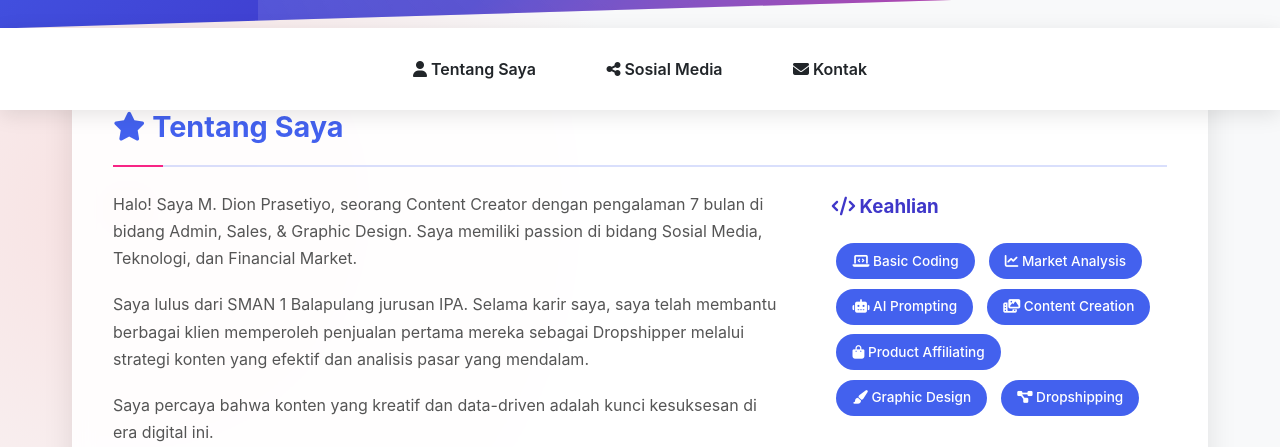
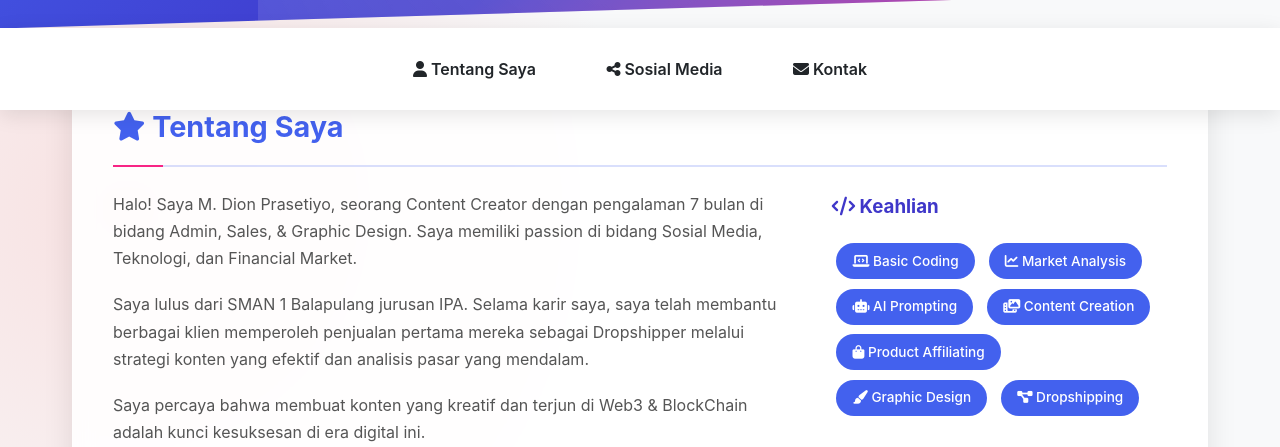
Before and after one commit to dionprsty/dionportofolio, a plain HTML site: page index.html in a window 1280 px wide. Shown: the part 353-800 px from the top of the page. Drawn offline with nearby package versions, Linux system fonts and the light colour scheme.

Commit message:
Update index.html

```diff
--- a/index.html
+++ b/index.html
@@ -537,7 +537,7 @@
                 <div class="about-text">
                     <p>Halo! Saya M. Dion Prasetiyo, seorang Content Creator dengan pengalaman 7 bulan di bidang Admin, Sales, & Graphic Design. Saya memiliki passion di bidang Sosial Media, Teknologi, dan Financial Market.</p>
                     <p>Saya lulus dari SMAN 1 Balapulang jurusan IPA. Selama karir saya, saya telah membantu berbagai klien memperoleh penjualan pertama mereka sebagai Dropshipper melalui strategi konten yang efektif dan analisis pasar yang mendalam.</p>
-                    <p>Saya percaya bahwa konten yang kreatif dan data-driven adalah kunci kesuksesan di era digital ini.</p>
+                    <p>Saya percaya bahwa membuat konten yang kreatif dan terjun di Web3 & BlockChain adalah kunci kesuksesan di era digital ini.</p>
                 </div>
                 <div class="skills">
                     <h3><i class="fas fa-code"></i> Keahlian</h3>
```
